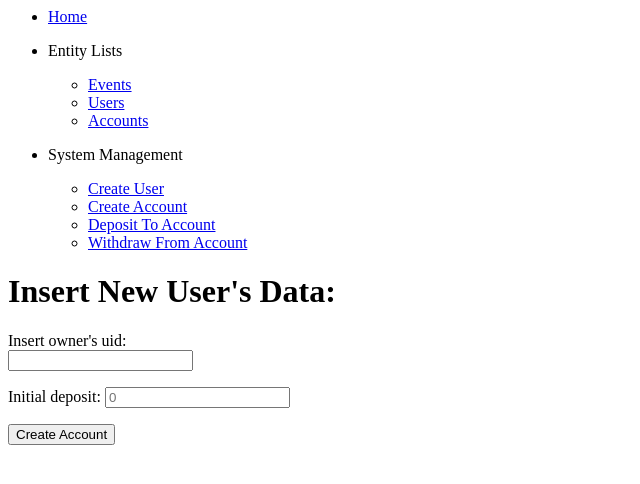
After one commit to polvalente/MiniBank, a Flask app: page /create_account in a window 1280 px wide. The commit adds this page. Shown: the top 484 px of the page, without its empty margins (0-640 px from the left). Run offline with Flask 2, Linux system fonts and the light colour scheme.

Commit message:
Continued implementation of web interface. Now possible to create accounts and users. Need to add capabilities for account deposit and withdraw

```diff
--- a/MiniBank/Domains/Entities/Account.py
+++ b/MiniBank/Domains/Entities/Account.py
@@ -1,4 +1,3 @@
-from MiniBank.Domains.Entities.User import *
 from MiniBank.Domains.Values.Transaction import *
 
 class Account():
--- a/MiniBank/Web/forms.py
+++ b/MiniBank/Web/forms.py
@@ -1,7 +1,11 @@
 from flask_wtf import FlaskForm
-from wtforms import StringField, BooleanField
+from wtforms import StringField, BooleanField, IntegerField, DecimalField
 from wtforms.validators import DataRequired
 
 class CreateUserForm(FlaskForm):
     username = StringField('name', validators=[DataRequired()])
     is_person = BooleanField('is_person', validators=[])
+
+class CreateAccountForm(FlaskForm):
+    owner_id = IntegerField('owner_id', validators=[DataRequired()])
+    initial_balance = DecimalField('initial_balance', places=2, render_kw={'placeholder': 0})
--- a/MiniBank/Web/server.py
+++ b/MiniBank/Web/server.py
@@ -1,6 +1,6 @@
 from flask import Flask, render_template, flash, redirect
 from MiniBank.Config import config
-from .forms import CreateUserForm
+from .forms import *
 
 import json
 
@@ -12,10 +12,14 @@ app.config.update(
         SECRET_KEY = "my-key-is-so-secret-it-hurts"
         )
 
+
 application_service = None
 account_service = None
 user_service = None
 
+
+def pretty_json(data):
+    return json.dumps(data, sort_keys=True, indent = 2, separators=(',', ': '))
 
 @app.route('/')
 @app.route('/index')
@@ -26,7 +30,7 @@ def index():
 def events():
     events = application_service.event_repository.get_all_events('last')
     events = map(dict, events)
-    events = map(lambda evt: json.dumps(evt, indent=4), events)
+    events = map(pretty_json, events)
     return render_template('events.html', events=events)
 
 @app.route('/create_user', methods=["GET", "POST"])
@@ -37,22 +41,33 @@ def create_user():
 
         user_service.create_user(form.username.data, form.is_person.data)
 
-        return redirect('/index')
+        return redirect('/users')
     return render_template('create_user.html', form=form)
 
 @app.route('/users', methods=["GET"])
 def get_users():
-    return render_template('users.html')
+    users = application_service.application_state.users.values()
+    users = map(dict, users)
+    users = map(pretty_json, users)
+    return render_template('users.html', users=users)
 
+@app.route('/accounts', methods=["GET"])
+def get_accounts():
+    accounts = application_service.application_state.accounts.values()
+    accounts = map(dict, accounts)
+    accounts = map(pretty_json, accounts)
+    return render_template('accounts.html', accounts=accounts)
 
+@app.route('/create_account', methods=["GET", "POST"])
+def create_account():
+    form = CreateAccountForm()
+    if form.validate_on_submit():
+        flash('Account creation requested for uid="%d", initial_balanca=%.02f' % (form.owner_id.data, form.initial_balance.data))
 
+        user_service.create_account(form.owner_id.data, float(form.initial_balance.data))
 
-
-
-
-
-
-
+        return redirect('/accounts')
+    return render_template('create_account.html', form=form)
 
 
 
--- a/MiniBank/Web/templates/base.html
+++ b/MiniBank/Web/templates/base.html
@@ -12,7 +12,7 @@
                         <ul>
                             <li><a href='/events'>Events</a></li>
                             <li><a href='/users'>Users</a></li>
-                            <li><a href='/accounts'>Accoutns</a></li>
+                            <li><a href='/accounts'>Accounts</a></li>
                         </ul>
                     </div>
                 </li>
--- /dev/null
+++ b/MiniBank/Web/templates/create_account.html
@@ -0,0 +1,20 @@
+{% extends "base.html" %}
+
+{% block content %}
+
+<h1>Insert New User's Data:</h1>
+
+<form action="" method="post" name="create_account">
+    {{ form.hidden_tag() }}
+    <p>
+        Insert owner's uid:<br>
+        {{ form.owner_id }}<br>
+        {% for error in form.owner_id.errors %}
+        <span style="color: red;">[{{ error }}]</span>
+        {% endfor %}
+    </p>
+    <p> Initial deposit: {{ form.initial_balance }} </p>
+    <p><input type="submit" value="Create Account"></p>
+</form>
+
+{% endblock %}
--- a/MiniBank/Web/templates/events.html
+++ b/MiniBank/Web/templates/events.html
@@ -4,7 +4,7 @@
 <h1> Event List </h1>
 <ul>
 {% for event in events %}
-<li><p> {{event}} </p></li>
+<li><p> <pre>{{event|safe}}</pre> </p></li>
 {% endfor %}
 </ul>
 
```
Also changed, not shown: MiniBank/Domains/Services/AccountService.py (+18 -11 lines), MiniBank/Web/templates/accounts.html (added, +11 -0 lines), MiniBank/Web/templates/users.html (added, +11 -0 lines).
